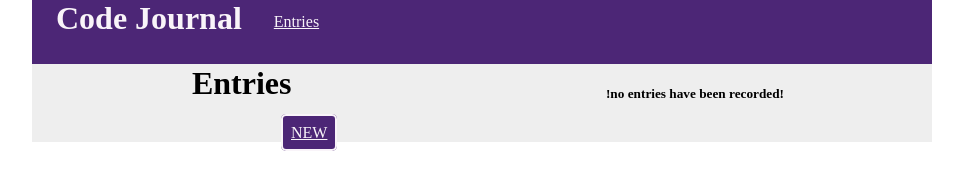
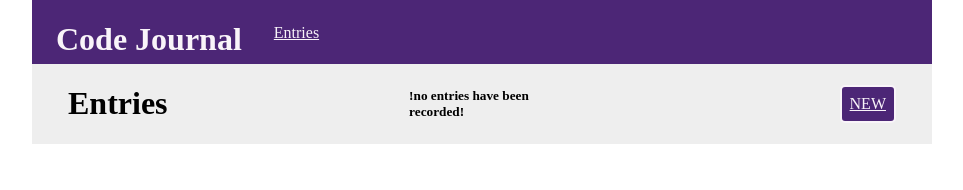
Before and after one commit to TyStahl/code-journal, a plain HTML site: page index.html in a window 1280 px wide. Both pictures are taken after a click on the link "Entries". Shown: the whole page, without its empty margins (158-1121 px from the left). Drawn offline with Linux system fonts and the light colour scheme.

Commit message:
13.0 unnecessary styling cleanup

```diff
--- a/css/styles.css
+++ b/css/styles.css
@@ -1,8 +1,4 @@
-h1 {
-  margin-top: 0;
-}
-
-ul {
+.ul {
   padding: 0;
   list-style-type: none;
   padding-inline-start: 0;
@@ -19,7 +15,13 @@ img {
   justify-content: center;
 }
 
+.j-e {
+  display: flex;
+  justify-content: flex-end;
+}
+
 .a-center {
+  display: flex;
   align-items: center;
 }
 
@@ -67,8 +69,6 @@ header.container {
 .new {
   background-color: rgb(76, 38, 118);
   color: rgb(249, 244, 249);
-  height: 2rem;
-  width: 3rem;
   border: 2px solid;
   border-radius: 5px;
   padding: 0.5rem;
@@ -80,3 +80,7 @@ header.container {
   width: 3rem;
   padding: 0 2rem;
 }
+
+.n-wrap {
+  flex-wrap: nowrap;
+}
--- a/index.html
+++ b/index.html
@@ -17,7 +17,7 @@
   </head>
   <body>
     <header class="container">
-      <div class="row a-center">
+      <div class="a-center n-wrap">
         <h1>Code Journal</h1>
         <a class="nav" href="#">Entries</a>
       </div>
@@ -56,16 +56,16 @@
         </form>
       </div>
       <div data-view="entries" class="hidden">
-        <div id="no-entries" class="row j-center a-center">
-          <div class="column-half">
+        <div id="no-entries" class="j-center a-center n-wrap">
+          <div class="column-half a-center">
             <h1>Entries</h1>
           </div>
           <h5 id="data-zero" class="hidden">!no entries have been recorded!</h5>
-          <div class="column-half">
+          <div class="column-half a-center j-e">
             <a class="new" href="#no-entries">NEW</a>
           </div>
         </div>
-        <ul class="column-full"></ul>
+        <ul class="ul column-full"></ul>
       </div>
     </main>
     <script src="js/data.js"></script>
--- a/js/main.js
+++ b/js/main.js
@@ -74,9 +74,9 @@ document.addEventListener(
 const $dataZero = document.querySelector('#data-zero');
 function toggleNoEntries() {
   if (data.entries.length === 0) {
-    $dataZero.setAttribute('class', '.hidden');
+    $dataZero.setAttribute('class', '');
   } else {
-    $dataZero.setAttribute('class', '');
+    $dataZero.setAttribute('class', 'hidden');
   }
 }
 
```
